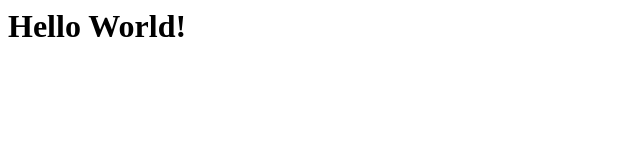
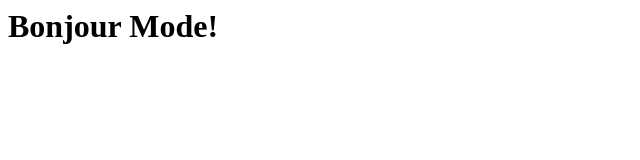
Before and after one commit to jutinwang/csi3x40_labs, a plain HTML site: page lab01/index.html in a window 1280 px wide. Shown: the whole page, without its empty margins (0-640 px from the left). Drawn offline with Linux system fonts and the light colour scheme.

Commit message:
translate to french

```diff
--- a/lab01/index.html
+++ b/lab01/index.html
@@ -1,5 +1,5 @@
 <html>
     <h1>
-        Hello World!
+        Bonjour Mode!
     </h1>
 </html>
```
